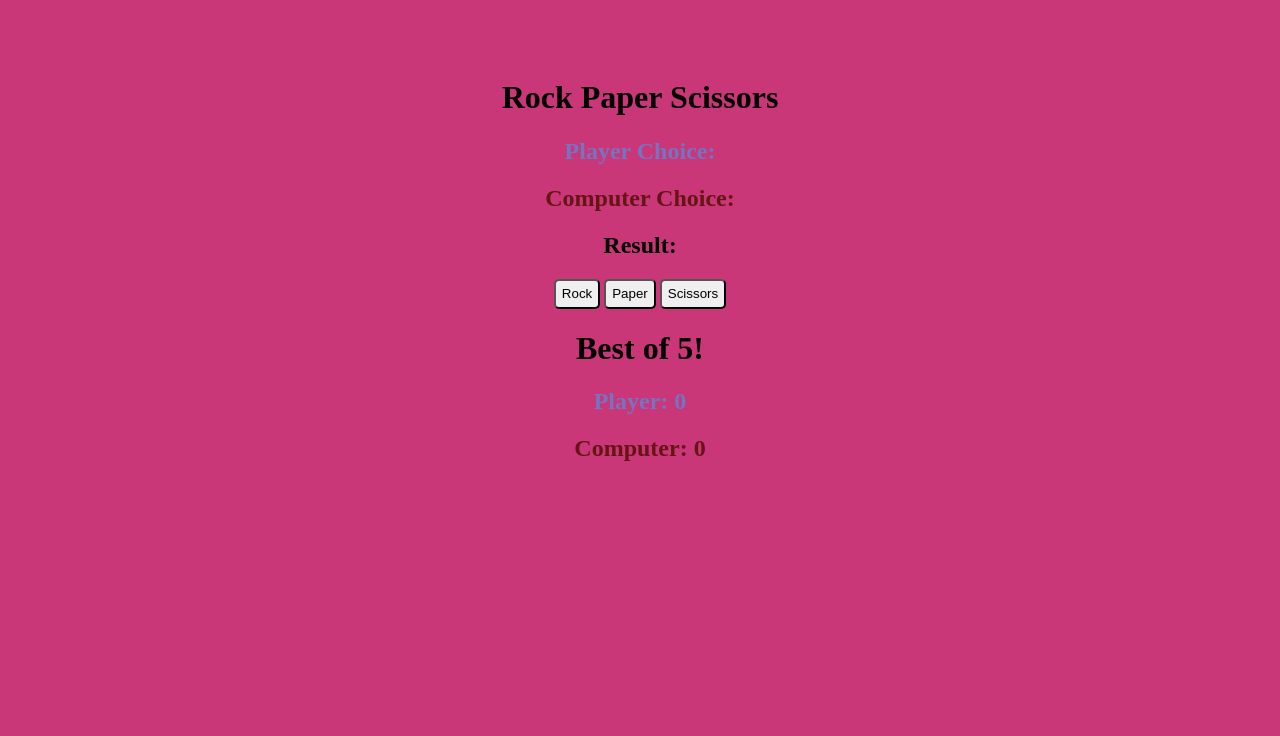
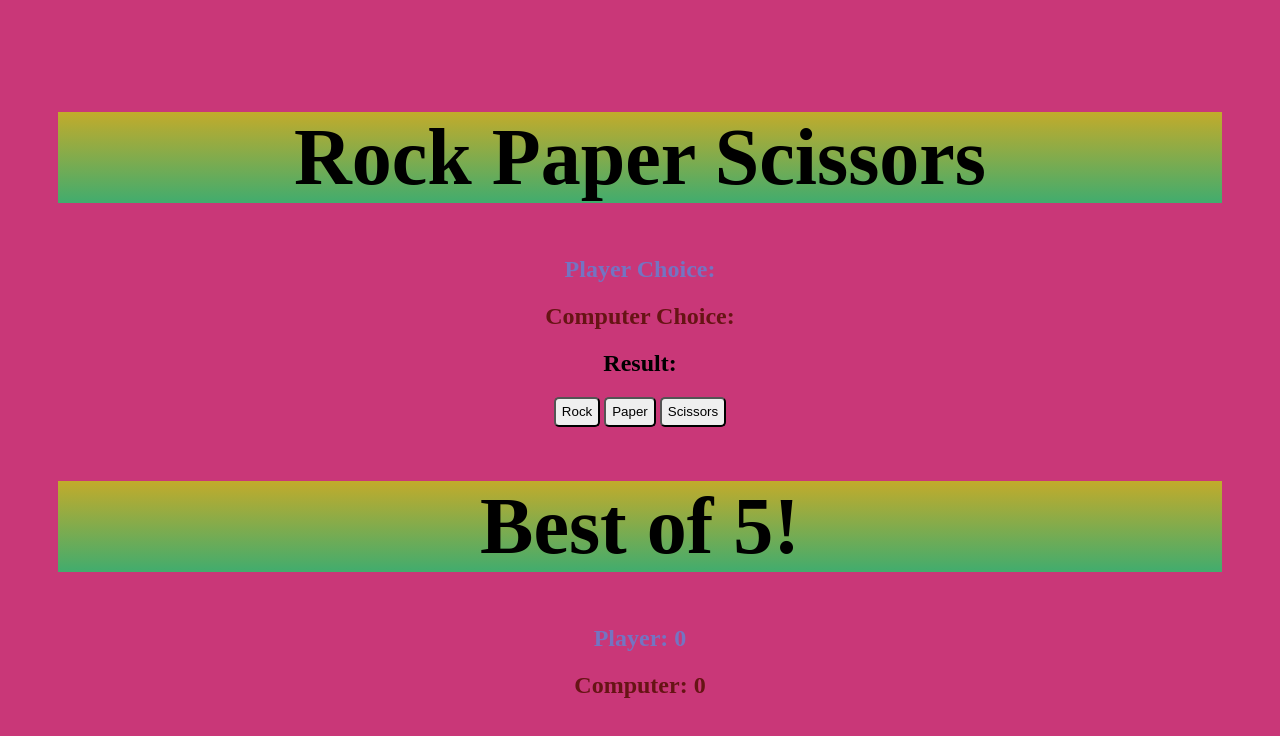
Before and after one commit to AlexPeti/RPS, a plain HTML site: page index.html in a window 1280 px wide. Drawn offline with Linux system fonts and the light colour scheme.

Commit message:
Project complete

```diff
--- a/styles.css
+++ b/styles.css
@@ -15,12 +15,7 @@ button:hover {
     transition: 1.3s;
 }
 
-.player-class {
-    background-color:blue;
-
+h1 {
+    font-size: 80px;
+    background: linear-gradient(rgb(194, 171, 43), rgb(65, 172, 110));
 }
-
-h2.computer-class {
-    color:red;
-
-}
```
Also changed, not shown: index.html (+2 -1 lines).
